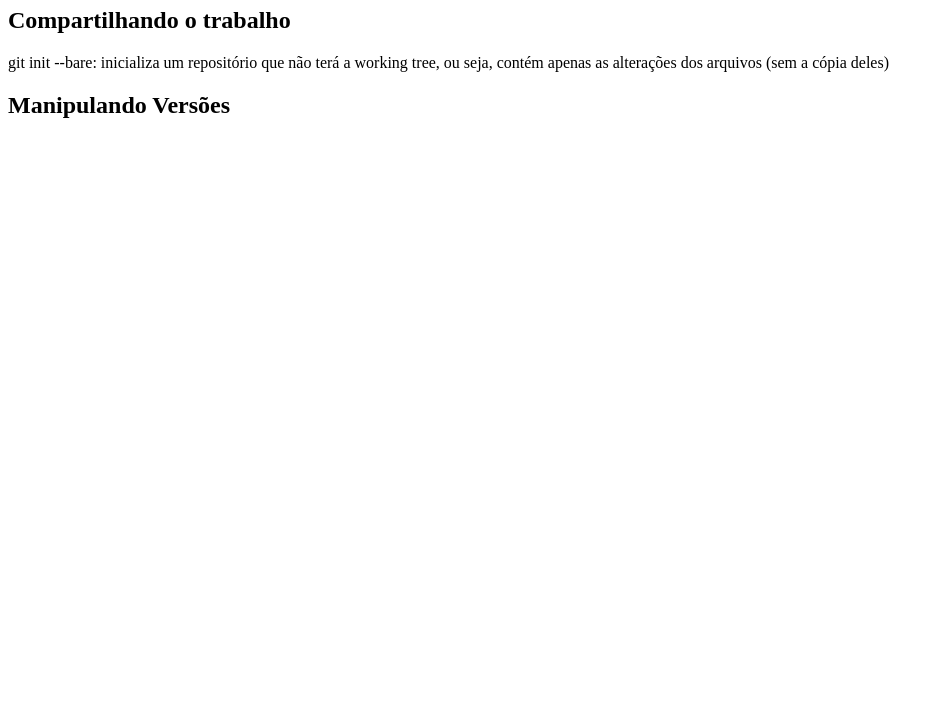
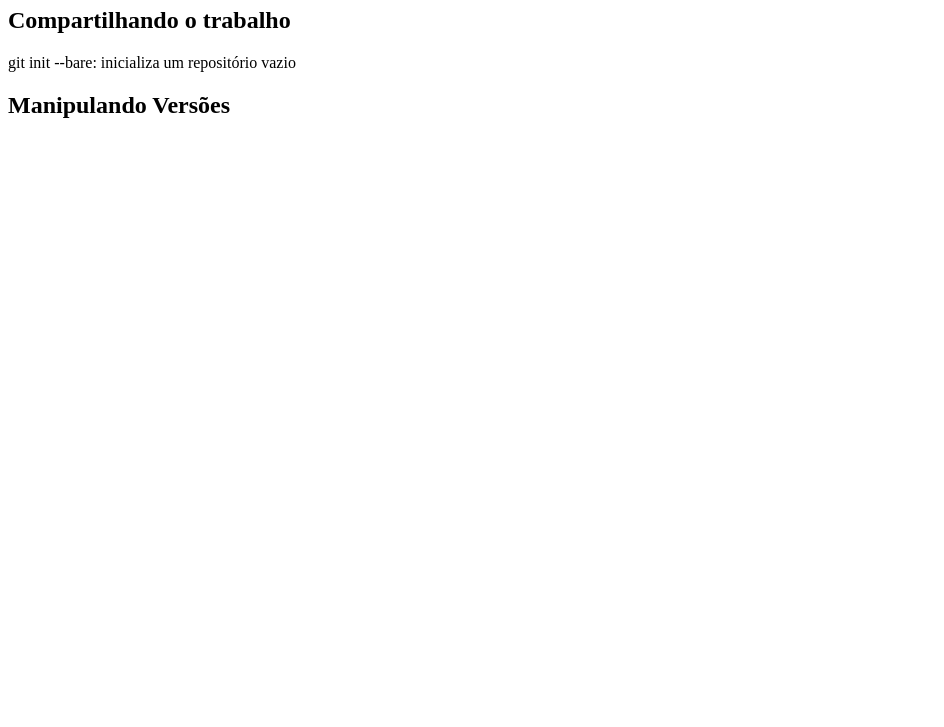
Before and after one commit to Lucasjbs/aluraGitControl, a plain HTML site: page index.html in a window 1280 px wide. Shown: the part 73-800 px from the top of the page, without its empty margins (0-944 px from the left). Drawn offline with Linux system fonts and the light colour scheme.

Commit message:
secao 1 bare

```diff
--- a/index.html
+++ b/index.html
@@ -12,7 +12,7 @@
     <section>
         <h2>Compartilhando o trabalho</h2>
 
-        <p>git init --bare: inicializa um repositório que não terá a working tree, ou seja, contém apenas as alterações dos arquivos (sem a cópia deles)</p>
+        <p>git init --bare: inicializa um repositório vazio</p>
     </section>
 
     <section>
```
